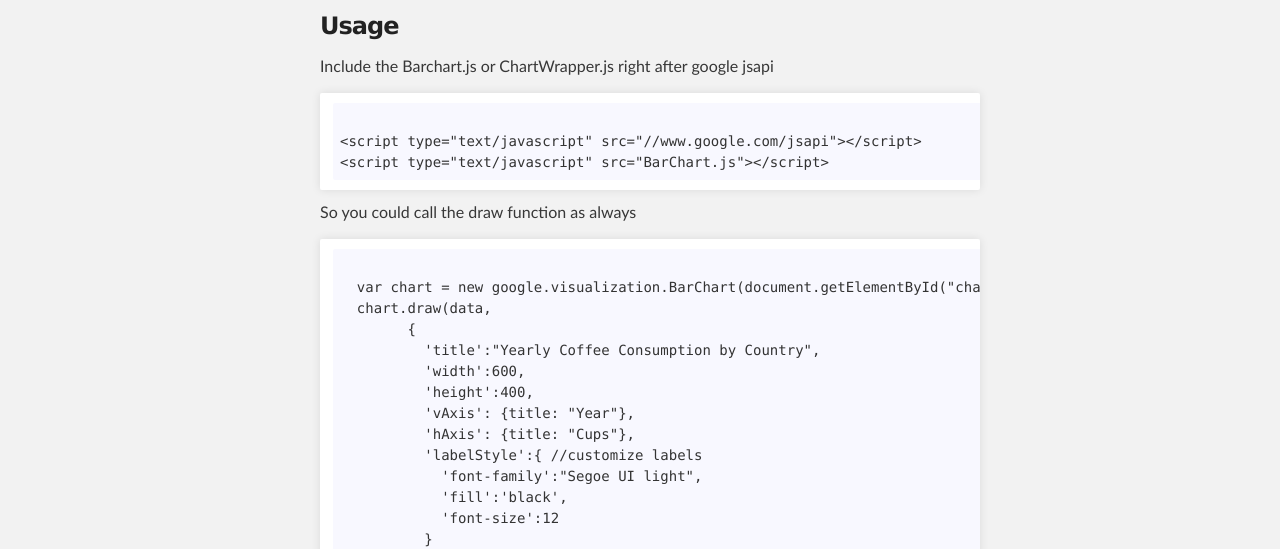
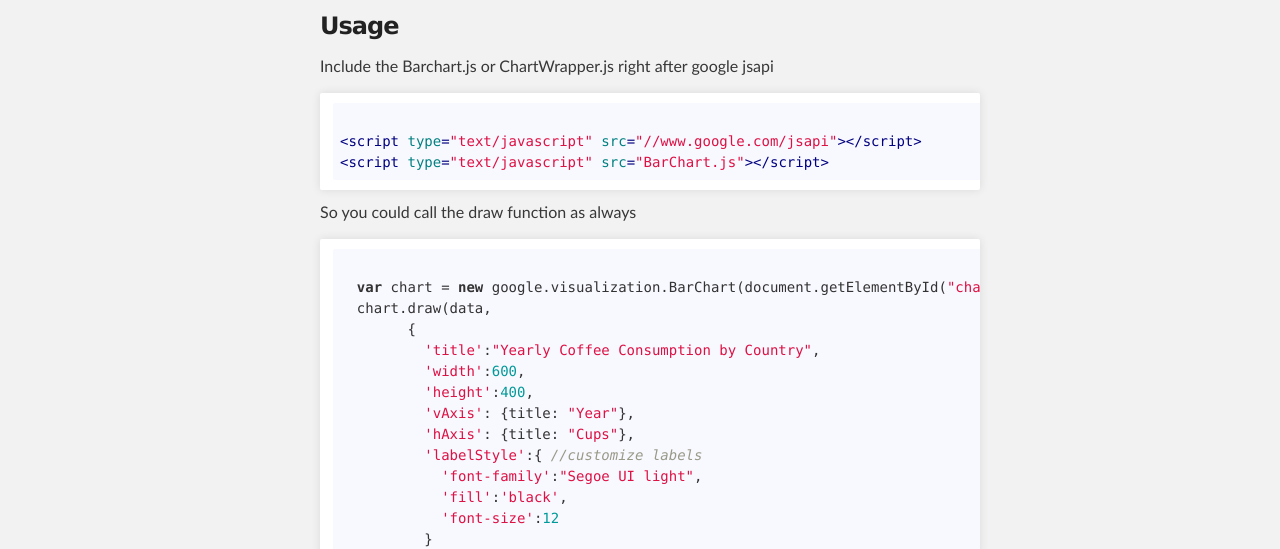
Before and after one commit to Moykn/google-barchart-percent, a plain HTML site: page index.html in a window 1280 px wide. Shown: the part 252-801 px from the top of the page. Drawn offline with Linux system fonts and the light colour scheme.

Commit message:
highlight

```diff
--- a/index.html
+++ b/index.html
@@ -9,6 +9,7 @@
     <link rel="stylesheet" type="text/css" media="screen" href="stylesheets/stylesheet.css">
     <link rel="stylesheet" href="highlight.js/styles/github.css">
     <script type="text/javascript" src="highlight.js/highlight.pack.js"></script>
+    <script>hljs.initHighlightingOnLoad();</script>
 
     <title>Google-barchart-percent</title>
   </head>
```
